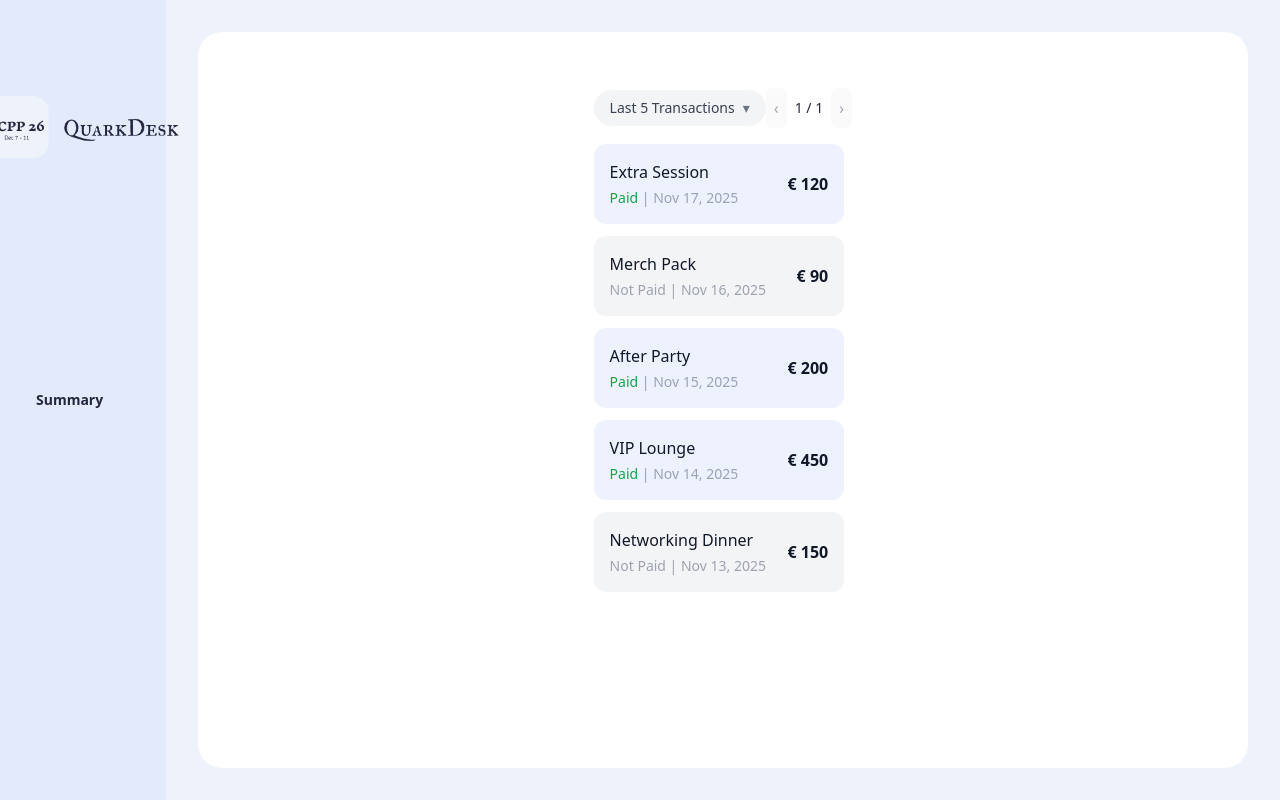
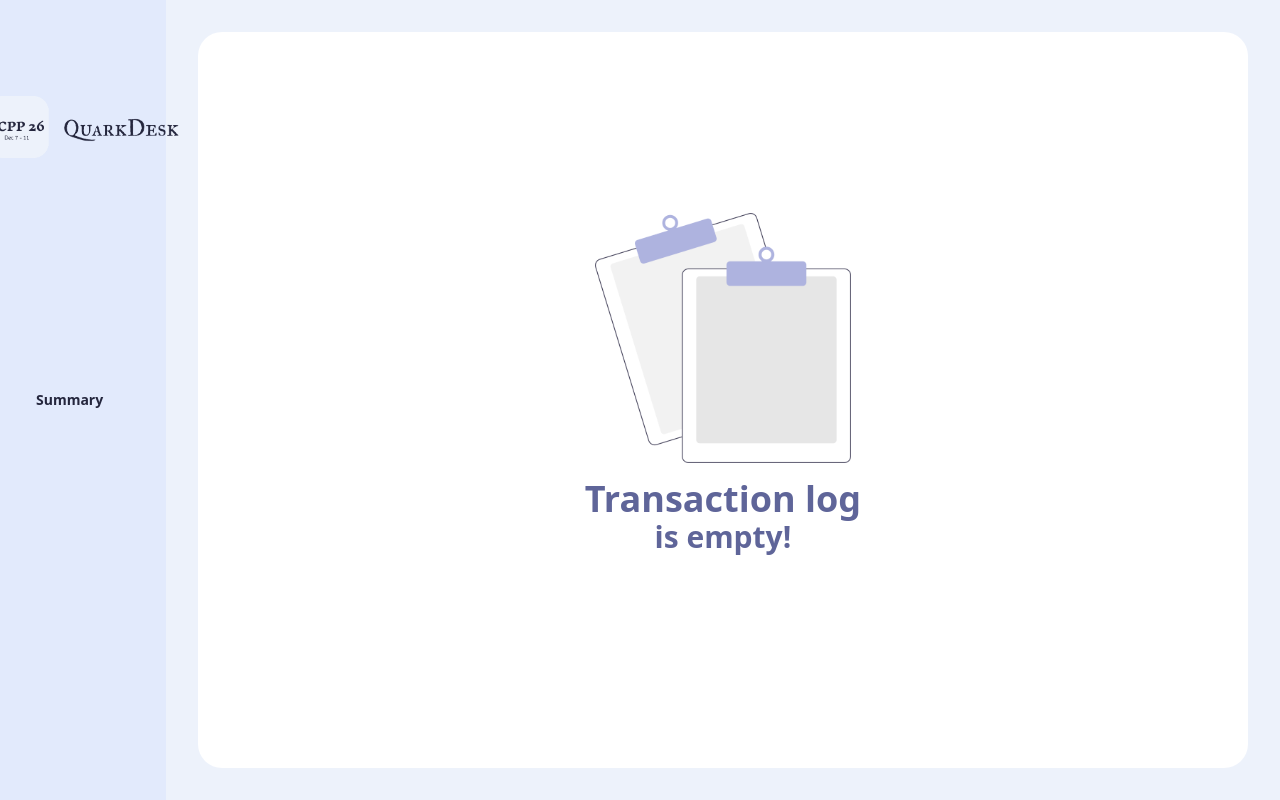
Before and after one commit to mohamedhassanmn/conference-dashboard, a Nuxt app in the folder frontend/: page /payment-status in a window 1280 px wide. Built offline with nearby package versions, Linux system fonts and the light colour scheme.

Commit message:
Updated the icon and font styling for empty transactions

```diff
--- a/frontend/app/pages/payment-status.vue
+++ b/frontend/app/pages/payment-status.vue
@@ -12,16 +12,8 @@ type Payment = {
 }
 
 /* ------------------ DATA ------------------ */
-const payments = ref<Payment[]>([
-  { title: 'Registration fees - Early', status: 'unpaid', date: 'Nov 11, 2025', amount: '€ 600' },
-  { title: 'Accommodation on All Meal Plan', status: 'paid', date: 'Nov 11, 2025', amount: '€ 600', link: 'Receipt' },
-  { title: 'Workshop Access', status: 'paid', date: 'Nov 12, 2025', amount: '€ 300' },
-  { title: 'Networking Dinner', status: 'unpaid', date: 'Nov 13, 2025', amount: '€ 150' },
-  { title: 'VIP Lounge', status: 'paid', date: 'Nov 14, 2025', amount: '€ 450' },
-  { title: 'After Party', status: 'paid', date: 'Nov 15, 2025', amount: '€ 200' },
-  { title: 'Merch Pack', status: 'unpaid', date: 'Nov 16, 2025', amount: '€ 90' },
-  { title: 'Extra Session', status: 'paid', date: 'Nov 17, 2025', amount: '€ 120' }
-])
+const payments = ref<Payment[]>([]);
+
 /* ------------------ VIEW MODE ------------------ */
 type ViewMode = 'last5' | 'all'
 const viewMode = ref<ViewMode>('last5')
@@ -100,8 +92,8 @@ const changeView = (mode: ViewMode) => {
     class="flex flex-col items-center justify-center h-[80vh]"
   >
     <img :src="emptyIcon" class="w-64 mb-4" />
-    <p class="text-indigo-800 font-semibold text-4xl">Transaction log</p>
-    <p class="text-indigo-800 font-semibold text-3xl">is empty!</p>
+    <p class="text-[#5F6599] font-semibold text-4xl">Transaction log</p>
+    <p class="text-[#5F6599] font-semibold text-3xl">is empty!</p>
   </div>
 
   <!-- LIST STATE -->
```
Also changed, not shown: frontend/app/assets/icons/ic-empty-transactions.png.
